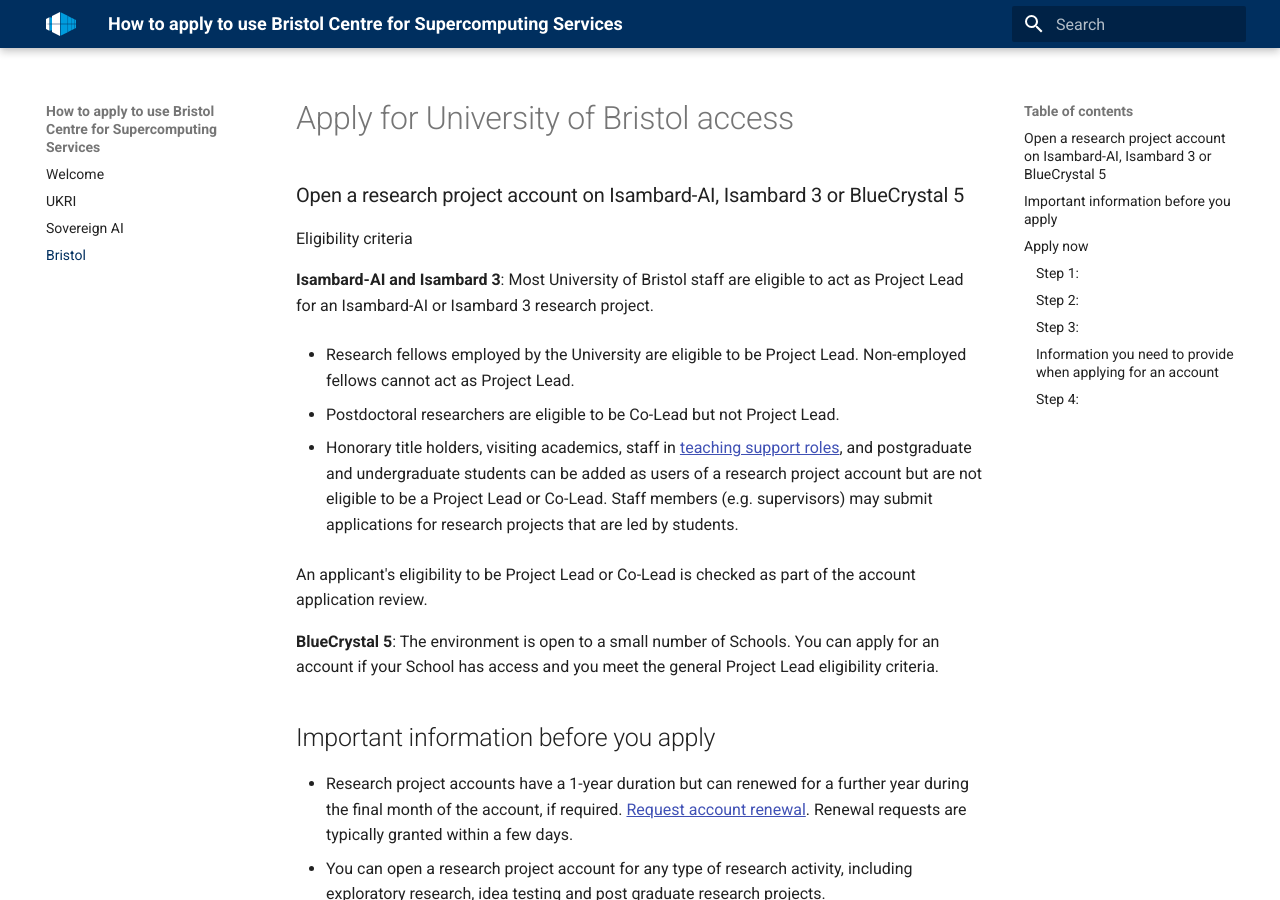
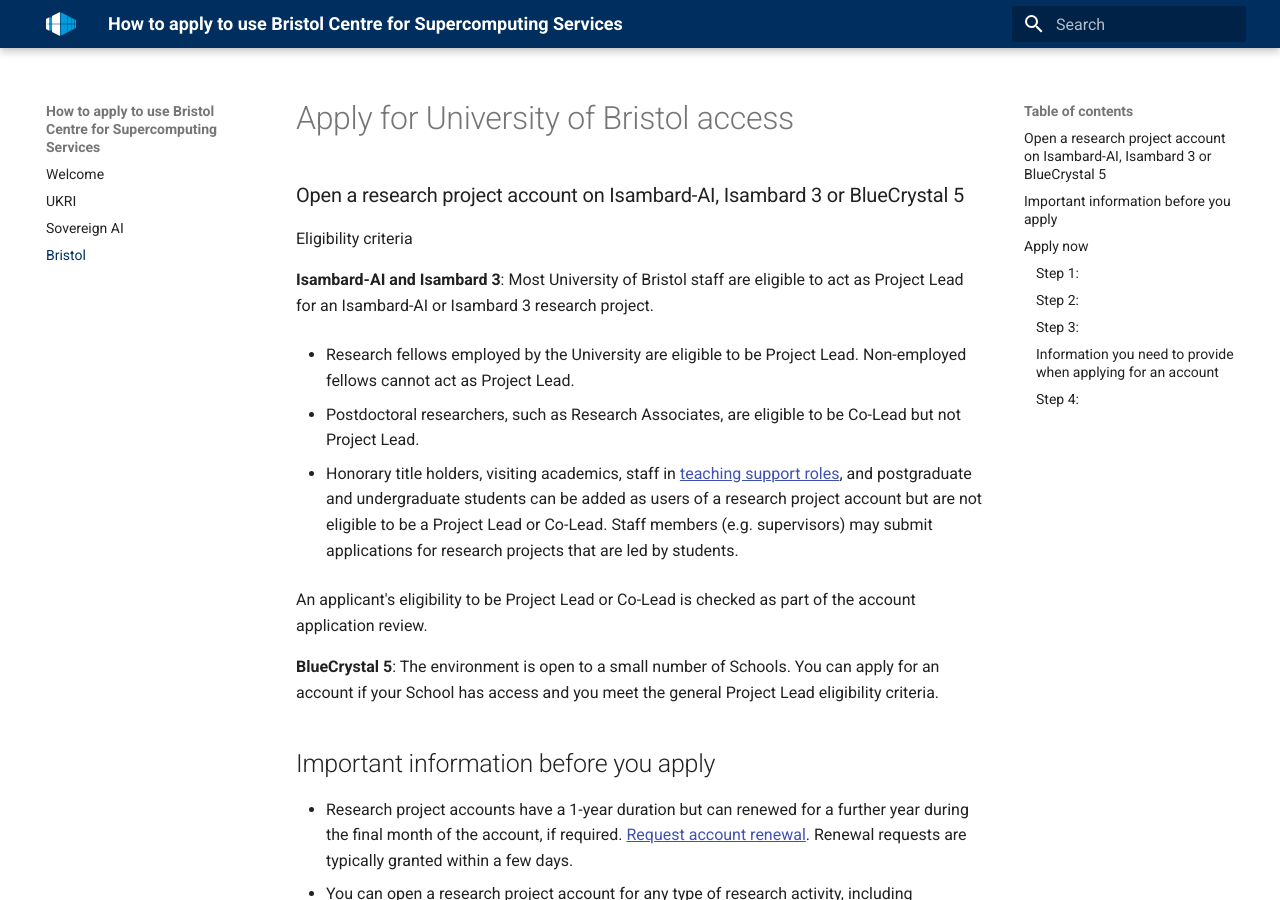
Before and after one commit to isambard-sc/apply.isambard.ac.uk, an MkDocs documentation site: the page built from docs/bristol/index.md, in a window 1280 px wide and 900 px high. Built offline with MkDocs 1.6.1 and Material for MkDocs 9.7.7, drawn with Linux system fonts in a browser that asks for light colours.

Commit message:
Update index.md

```diff
--- a/docs/bristol/index.md
+++ b/docs/bristol/index.md
@@ -13,7 +13,7 @@
 
 - Research fellows employed by the University are eligible to be Project Lead. Non-employed fellows cannot act as Project Lead.
 
-- Postdoctoral researchers are eligible to be Co-Lead but not Project Lead.
+- Postdoctoral researchers, such as Research Associates, are eligible to be Co-Lead but not Project Lead.
 
 - Honorary title holders, visiting academics, staff in [teaching support roles](https://www.bristol.ac.uk/hr/tsr/tsr-descriptors-summary.html), and postgraduate and undergraduate students can be added as users of a research project account but are not eligible to be a Project Lead or Co-Lead. Staff members (e.g. supervisors) may submit applications for research projects that are led by students.
 
```
